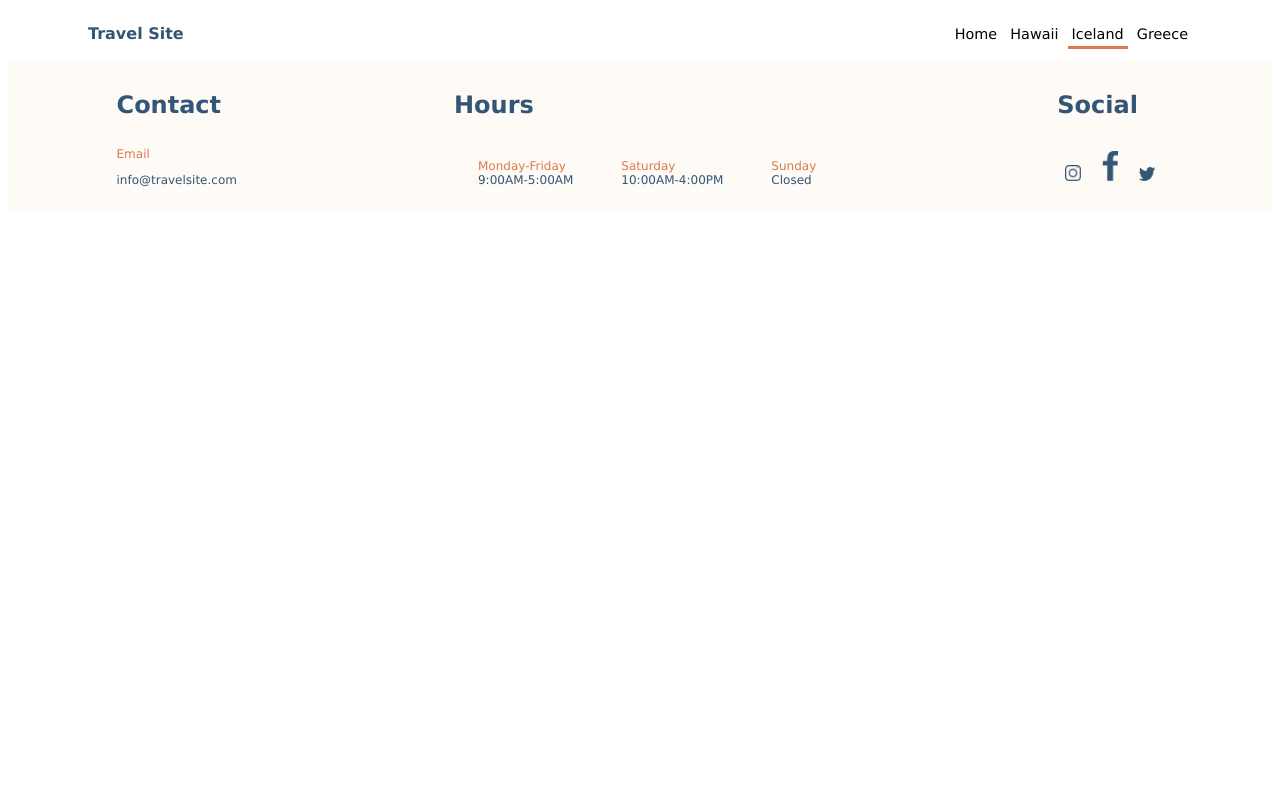
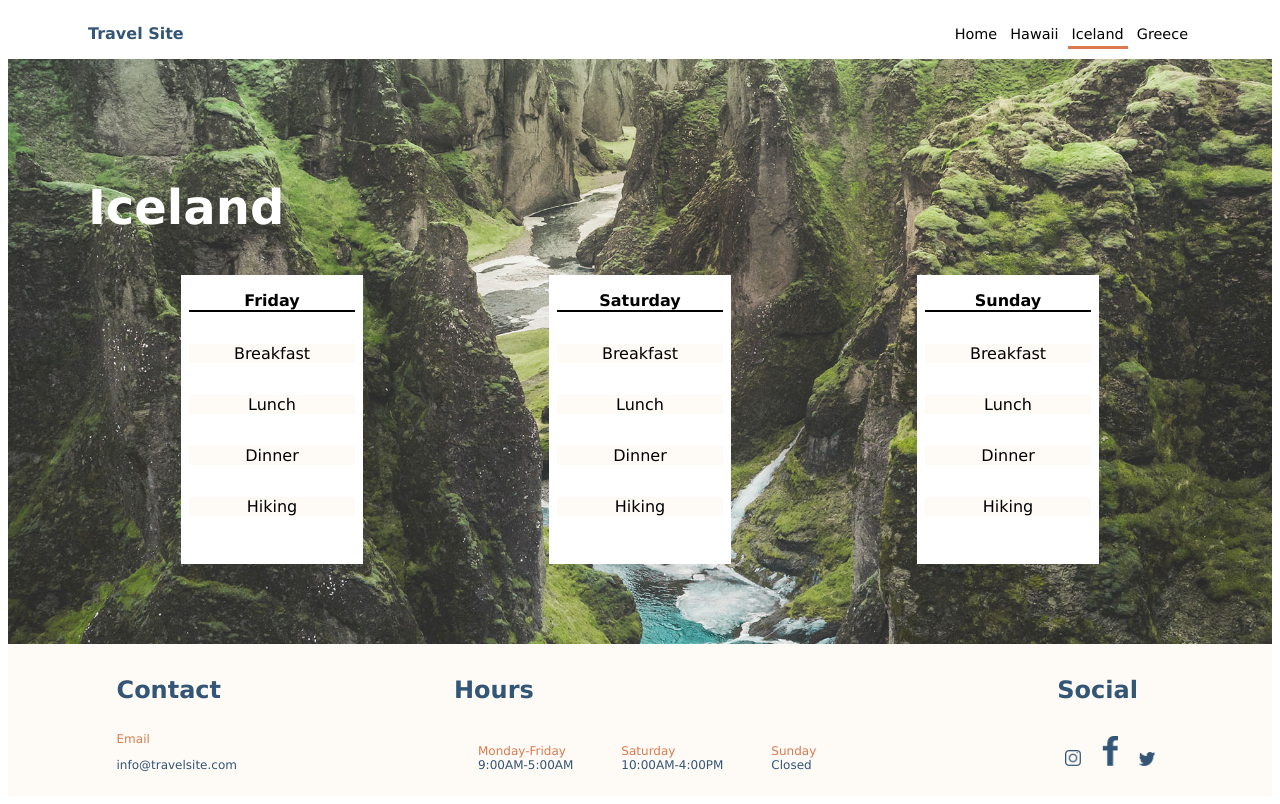
Before and after one commit to jpbozley/travelsite, a plain HTML site: page pages/iceland.html in a window 1280 px wide. Drawn offline with Linux system fonts and the light colour scheme.

Commit message:
update iceland background

```diff
--- a/css/destinations.css
+++ b/css/destinations.css
@@ -0,0 +1,53 @@
+
+
+.itinerary{
+    display:flex;
+    flex-direction: column;
+    padding:5rem;
+}
+
+.itinerary__card-container{
+    display:flex;
+    flex-direction:row;
+    justify-content: space-around;
+}
+
+.itinerary__location{
+    color: white;
+    font-size: 3rem;
+}
+
+.itinerary--iceland{
+    background-image: url(../assets/Images/iceland.jpg);
+    background-size:cover;
+    background-position: center;
+}
+
+.itinerary__card{
+    display:flex;
+    flex-direction: column;
+    background-color: white;
+    width:15%;
+    padding:1rem .5rem;
+}
+
+.itinerary__day{
+text-align: center;
+font-weight: bold;
+border-bottom: 2px solid black;}
+
+.itinerary__list{
+    display:Flex;
+    flex-direction: column;
+    list-style: none;
+    justify-content: center;
+    padding:0;
+
+}
+
+.itinerary__activity{
+    background-color: #FEFAF5;
+    margin-top:1rem;
+    margin-bottom:1rem;
+    text-align: center;
+}
--- a/css/global.css
+++ b/css/global.css
@@ -7,6 +7,9 @@
 body{
     font-family: Verdana, Arial, Helvetica, sans-serif;
 }
+
+
+/* navbar */
 
 .navbar{
     display:flex;
@@ -45,6 +48,9 @@ body{
 .navbar__item--active{
     border-bottom: 3px solid #DB7A4E;
 }
+
+
+/* footer */
 
 .footer{
     background-color: #FEFAF5;
--- a/pages/iceland.html
+++ b/pages/iceland.html
@@ -28,16 +28,67 @@
 
 
     <main>
-        <section class="itinerary">
+        <section class="itinerary itinerary--iceland">
+            <h1 class="itinerary__location">Iceland</h2>
+            <div class="itinerary__card-container">
             <div class="itinerary__card">
-
+                <div class="itinerary__day">
+                    Friday
+                </div>
+                <ul class="itinerary__list">
+                    <li class="itinerary__activity">
+                        Breakfast
+                    </li>
+                    <li class="itinerary__activity">
+                        Lunch
+                    </li>
+                    <li class="itinerary__activity">
+                        Dinner
+                    </li>
+                    <li class="itinerary__activity">
+                        Hiking
+                    </li>
+                </ul>
             </div>
             <div class="itinerary__card">
-
+                <div class="itinerary__day">
+                    Saturday
+                </div>
+                <ul class="itinerary__list">
+                    <li class="itinerary__activity">
+                        Breakfast
+                    </li>
+                    <li class="itinerary__activity">
+                        Lunch
+                    </li>
+                    <li class="itinerary__activity">
+                        Dinner
+                    </li>
+                    <li class="itinerary__activity">
+                        Hiking
+                    </li>
+                </ul>
             </div>
             <div class="itinerary__card">
-
+                <div class="itinerary__day">
+                    Sunday
+                </div>
+                <ul class="itinerary__list">
+                    <li class="itinerary__activity">
+                        Breakfast
+                    </li>
+                    <li class="itinerary__activity">
+                        Lunch
+                    </li>
+                    <li class="itinerary__activity">
+                        Dinner
+                    </li>
+                    <li class="itinerary__activity">
+                        Hiking
+                    </li>
+                </ul>
             </div>
+        </div>
         </section>
     </main>
 
```
